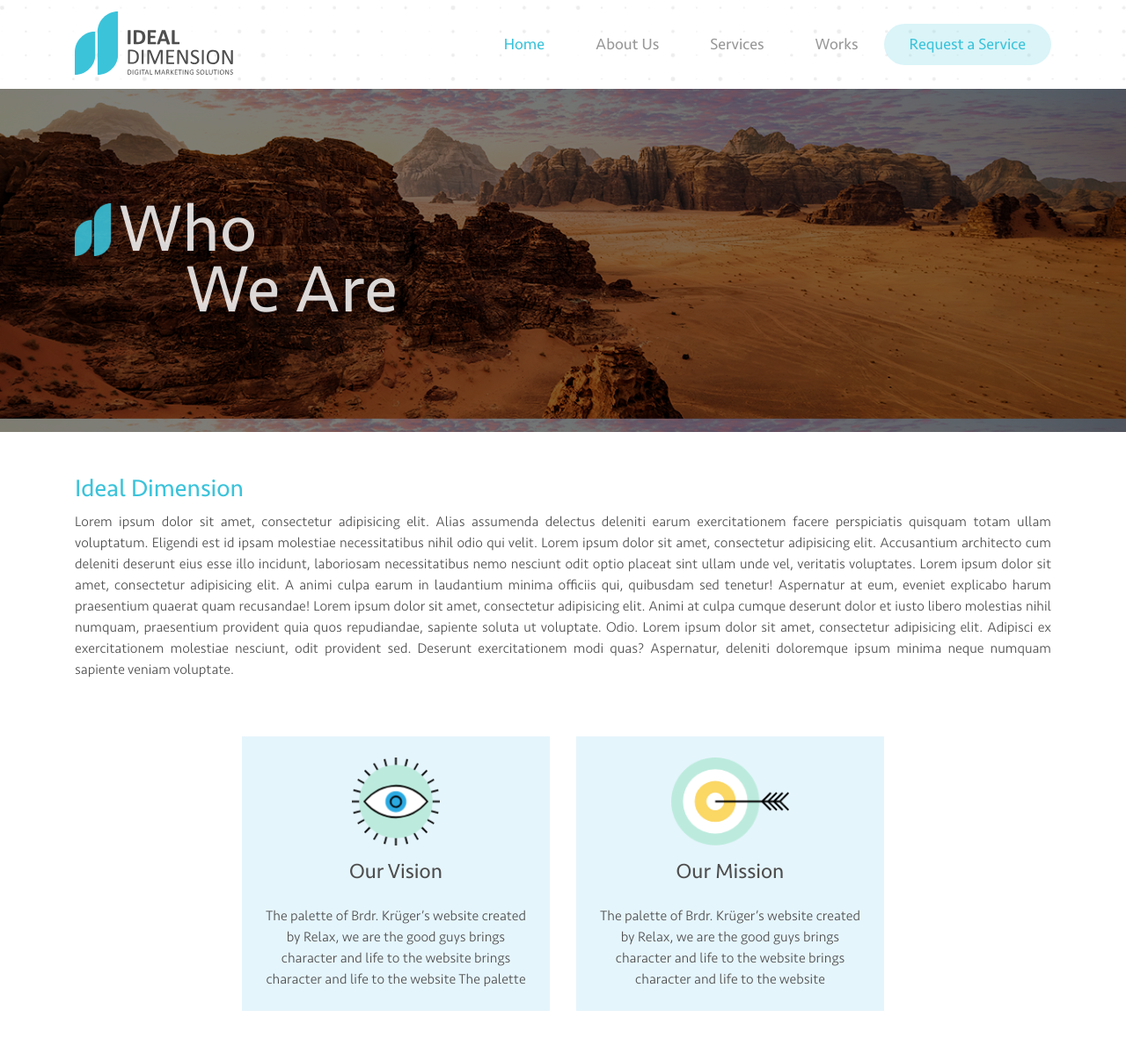
After one commit to hamza202/ideal, a PHP site: page /about.html in a window 1280 px wide. The commit adds this page. Shown: the top 1198 px of the page at 88% size. Run offline with PHP 8.4, Linux system fonts and the light colour scheme; some libraries are stand-ins or nearby versions.

Commit message:
First commit

```diff
--- /dev/null
+++ b/about.html
@@ -0,0 +1,247 @@
+<!doctype html>
+<html lang="en">
+<head>
+    <meta charset="UTF-8">
+    <meta name="viewport"
+          content="width=device-width, user-scalable=no, initial-scale=1.0, maximum-scale=1.0, minimum-scale=1.0">
+    <meta http-equiv="X-UA-Compatible" content="ie=edge">
+    <link rel="stylesheet" href="css/hover-min.css">
+    <link rel="stylesheet" href="css/fontawesome-all.css">
+    <link rel="stylesheet" href="css/bootstrap.css">
+    <link rel="stylesheet" href="css/owl.carousel.css">
+    <link rel="stylesheet" href="css/owl.theme.default.css">
+    <link rel="stylesheet" href="css/style.css">
+    <link rel="icon" href="image/smal-logo.png">
+
+    <title>IDEAL</title>
+</head>
+<body>
+<section class="loading ">
+    <div class="container-fluid">
+        <div class="row">
+            <div class="col align-self-center">
+                <div class="loader-funky-bar"></div>
+            </div>
+        </div>
+    </div>
+</section>
+<header>
+    <nav class="navbar navbar-expand-lg navbar-light">
+        <div class="container">
+            <a class="navbar-brand" href="#">
+                <img class="img-fluid big-logo" src="image/logo.png" alt="">
+                <img class="img-fluid small-logo" src="image/smal-logo.png" alt="">
+            </a>
+            <button class="navbar-toggler" type="button" data-toggle="collapse" data-target="#navbarSupportedContent"
+                    aria-controls="navbarSupportedContent" aria-expanded="false" aria-label="Toggle navigation">
+                <span class="navbar-toggler-icon"></span>
+            </button>
+
+            <div class="collapse navbar-collapse" id="navbarSupportedContent">
+                <ul class="navbar-nav ml-auto">
+                    <li class="nav-item active">
+                        <a class="nav-link" href="#">Home</a>
+                    </li>
+                    <li class="nav-item ">
+                        <a class="nav-link" href="#">About Us</a>
+                    </li>
+                    <li class="nav-item ">
+                        <a class="nav-link" href="#">Services</a>
+                    </li>
+                    <li class="nav-item ">
+                        <a class="nav-link" href="#">Works</a>
+                    </li>
+                    <li class="nav-item ">
+                        <a class="nav-link request-link " href="#">Request a Service</a>
+                    </li>
+                </ul>
+
+            </div>
+        </div>
+    </nav>
+</header>
+<section class="top-banner position-relative" style="background: url(image/about.png) ; background-size: 100% , cover">
+    <div class="container">
+        <div class="row">
+            <div class="col">
+                <div class="position-relative media-container">
+                    <div class="media title-media media-mobile">
+                        <img class="mr-2" src="image/smal-logo.png" alt="Generic placeholder image">
+                        <div class="media-body">
+                            <h4 class="mt-0">Who</h4>
+                            <h4 class="mt-1">We Are</h4>
+                        </div>
+                    </div>
+                </div>
+            </div>
+        </div>
+    </div>
+</section>
+<section class="py-5">
+    <div class="container">
+        <div class="row">
+            <div class="col">
+                <h3 class="blue-color mb-2">
+                    Ideal Dimension
+                </h3>
+                <p class="text-justify">
+                    Lorem ipsum dolor sit amet, consectetur adipisicing elit. Alias assumenda delectus deleniti earum
+                    exercitationem facere perspiciatis quisquam totam ullam voluptatum. Eligendi est id ipsam molestiae
+                    necessitatibus nihil odio qui velit.
+                    Lorem ipsum dolor sit amet, consectetur adipisicing elit. Accusantium architecto cum deleniti
+                    deserunt eius esse illo incidunt, laboriosam necessitatibus nemo nesciunt odit optio placeat sint
+                    ullam unde vel, veritatis voluptates.
+                    Lorem ipsum dolor sit amet, consectetur adipisicing elit. A animi culpa earum in laudantium minima
+                    officiis qui, quibusdam sed tenetur! Aspernatur at eum, eveniet explicabo harum praesentium quaerat
+                    quam recusandae!
+                    Lorem ipsum dolor sit amet, consectetur adipisicing elit. Animi at culpa cumque deserunt dolor et
+                    iusto libero molestias nihil numquam, praesentium provident quia quos repudiandae, sapiente soluta
+                    ut voluptate. Odio.
+                    Lorem ipsum dolor sit amet, consectetur adipisicing elit. Adipisci ex exercitationem molestiae
+                    nesciunt, odit provident sed. Deserunt exercitationem modi quas? Aspernatur, deleniti doloremque
+                    ipsum minima neque numquam sapiente veniam voluptate.
+                </p>
+            </div>
+        </div>
+    </div>
+</section>
+<section class="mb-5">
+    <div class="container">
+        <div class="row justify-content-center">
+            <div class="col-lg-4 col-md-7 col-10">
+                <div class="vision text-center p-4">
+                    <img src="image/Vision.png" alt="">
+                    <h4 class="mt-3 mb-4">
+                        Our Vision
+                    </h4>
+                    <p class="mb-0">
+                        The palette of Brdr. Krüger’s website created by Relax, we are the good guys brings character
+                        and life to the website
+                        brings character and life to the website
+                        The palette of Brdr. Krüger’s website created by Relax, we are the good guys brings character
+                        and life to the website
+                        brings character and life to the website
+                        The palette of Brdr. Krüger’s website created by Relax, we are the good guys brings character
+                        and life to the website
+                        brings character and life to the website
+                    </p>
+                </div>
+            </div>
+            <div class="col-lg-4 col-md-7 col-10">
+                <div class="vision text-center p-4">
+                    <img src="image/Mission.png" alt="">
+                    <h4 class="mt-3 mb-4">
+                        Our Mission
+                    </h4>
+                    <p class="mb-0">
+                        The palette of Brdr. Krüger’s website created by Relax, we are the good guys brings character
+                        and life to the website
+                        brings character and life to the website
+                    </p>
+                </div>
+            </div>
+        </div>
+    </div>
+</section>
+<footer class="footer">
+    <div class="container">
+        <div class="row">
+            <div class="col-lg-5">
+                <div id="map" class="w-100" style="height: 300px;"></div>
+                <p class="mt-3 copyright">Copyright © 2018 IDEAL DIMENSION. All rights reserved.</p>
+            </div>
+            <div class="col-lg-2 col-md-4">
+                <div class="footer-container pl-4">
+                    <h4 class="footer-title">
+                        Locations
+                    </h4>
+                    <p>
+                        Jordan<br>
+                        Amman,<br>
+                        8998,D Sreet<br>
+                        (972) 59 2212919
+                    </p>
+                </div>
+
+            </div>
+            <div class="col-lg-2 col-md-4">
+                <div class="footer-container pl-4">
+                    <h4 class="footer-title">
+                        Services
+                    </h4>
+                    <p class="mb-0">
+                        <a href="#">
+                            Digital Marekting
+                        </a>
+                    </p>
+                    <p class="m-0">
+                        <a href="#">
+                            Media Proudction
+                        </a>
+                    </p>
+                    <p class="m-0">
+                        <a href="#">Branding</a>
+                    </p>
+                    <p class="m-0">
+                        <a href="#">Web & Mob Dev.</a>
+                    </p>
+                </div>
+
+            </div>
+            <div class="col-lg-3 col-md-4 ">
+                <div class="footer-container pl-4">
+                    <h4 class="footer-title">
+                        Follow us
+                    </h4>
+                    <ul class="list-inline footer-social">
+                        <li class="list-inline-item"><a href="#"><i class="fab fa-twitter"></i></a></li>
+                        <li class="list-inline-item"><a href="#"><i class="fab fa-facebook-f"></i></a></li>
+                        <li class="list-inline-item"><a href="#"><i class="fab fa-instagram"></i></a></li>
+                        <li class="list-inline-item"><a href="#"><i class="fab fa-google-plus-g"></i></a></li>
+                    </ul>
+                </div>
+                <div class="row h-75">
+                    <div class="col align-self-end">
+                        <img class="img-fluid align-self-end" src="image/logo.png" alt="">
+
+                    </div>
+                </div>
+
+            </div>
+        </div>
+    </div>
+</footer>
+<script src="js/jquery-3.3.1.min.js"></script>
+<script src="js/popper.min.js"></script>
+<script src="js/bootstrap.min.js"></script>
+<script src="js/main.js"></script>
+
+
+<script>
+    $(document).ready(function () {
+
+        var scrollLink = $('.scroll');
+
+        // Smooth scrolling
+        scrollLink.click(function (e) {
+            e.preventDefault();
+            $('body,html').animate({
+                scrollTop: $(this.hash).offset().top - 120
+            }, 1220);
+        });
+    });
+</script>
+<script>
+    $(".vision").hover(
+        function () {
+            $(this).addClass('auto-height');
+        }, function () {
+            $(this).removeClass('auto-height');
+        }
+    );
+</script>
+<script
+        src="https://maps.googleapis.com/maps/api/js?key=AIzaSyDnUdRz1exsvXmDb_XVmPk3v7FWi7XCH9E&callback=initMap">
+</script>
+</body>
+</html>
--- a/css/style.css
+++ b/css/style.css
@@ -728,6 +728,59 @@ p.copyright{
 .Services-card.auto-height p{
     height: 100%;
 }
+
+/*Start about page*/
+.top-banner .media-container .media-body h4{
+    font-size: 77px;
+    line-height: 61px;
+    color: #fff;
+    opacity: 0.84;
+}
+.top-banner .media-container .media-body h4:nth-child(2){
+    padding-left: 76px;
+    margin-bottom: 0;
+}
+.top-banner::before{
+    position: absolute;
+    content: '';
+    display: block;
+    background-color: rgba(0,0,0,0.5);
+    left: 0;
+    right: 0;
+    top: 0;
+    bottom: 0;
+    width: 100%;
+    height: 100%;
+}
+.top-banner{
+    padding: 130px 0;
+}
+.top-banner .title-media img{
+    opacity: 0.90;
+}
+.vision{
+    background-color: rgba(43,170,226,0.12);
+    height: 312px;
+    overflow: hidden;
+    transition: all 0.4s ease-in-out;
+}
+.vision p{
+    height: 92px;
+    transition: all 0.4s ease-in-out;
+    overflow: hidden;
+
+}
+.vision img{
+    height: 100px;
+    width: auto;
+}
+.vision.auto-height{
+    height: 100%;
+}
+.vision.auto-height p{
+    height: 100%;
+}
+    /*End about page*/
 .footer-container p a{
     color: #4e4e4e;
 }
--- a/d-marketing.html
+++ b/d-marketing.html
@@ -343,10 +343,6 @@
             $(this).removeClass('auto-height');
         }
     );
-    // $('.Services-card').on("click", function () {
-    //     $(this).toggleClass('auto-height');
-    // });
-
 </script>
 <script
         src="https://maps.googleapis.com/maps/api/js?key=AIzaSyDnUdRz1exsvXmDb_XVmPk3v7FWi7XCH9E&callback=initMap">
```
Also changed, not shown: image/Mission.png (added), image/Vision.png (added), image/about.png (added).
